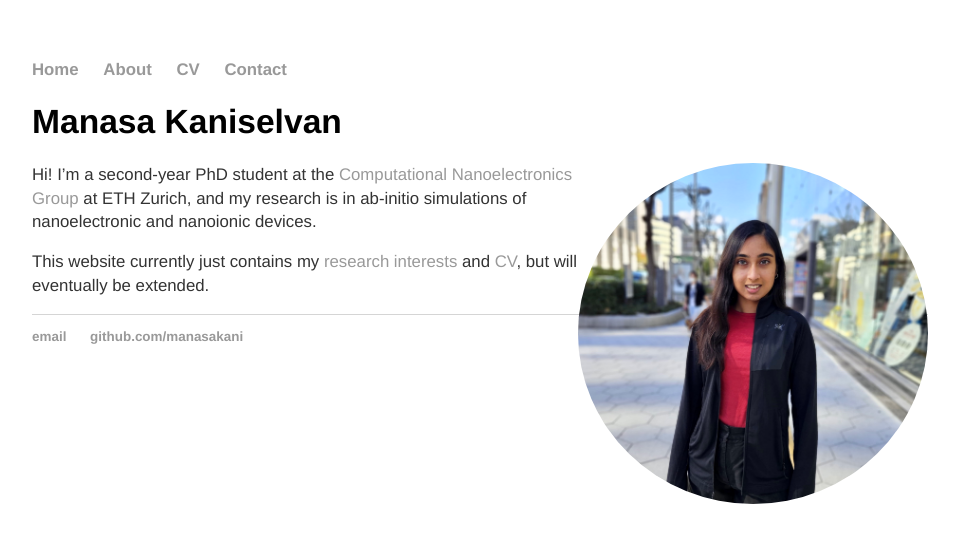
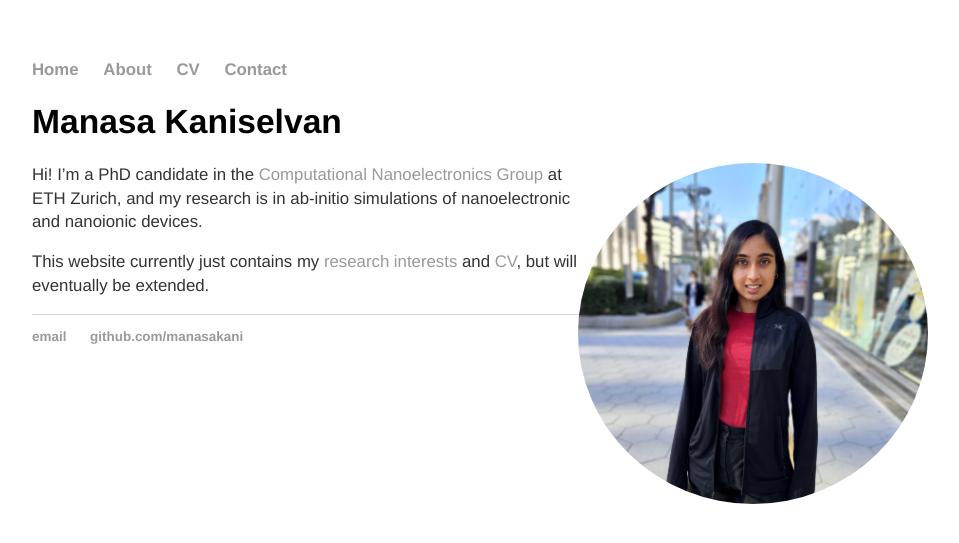
Before and after one commit to manasakani/manaskani.github.io, a Jekyll site: the page built from index.md, in a window 1280 px wide. Shown: the top 543 px of the page, without its empty margins (160-1119 px from the left). Built offline with Jekyll 4.4.1, drawn with Linux system fonts in a browser that asks for light colours; our own code applies the rules of GitHub Pages for plain Markdown files.

Commit message:
Update index.md

```diff
--- a/index.md
+++ b/index.md
@@ -9,6 +9,6 @@ output:
 # Manasa Kaniselvan
 <img align="right" src="/media/me.png" height="auto" width="350" style="border-radius:50%">
 
-Hi! I'm a second-year PhD student at the [Computational Nanoelectronics Group](https://nano-tcad.ee.ethz.ch) at ETH Zurich, and my research is in ab-initio simulations of nanoelectronic and nanoionic devices.
+Hi! I'm a PhD candidate in the [Computational Nanoelectronics Group](https://nano-tcad.ee.ethz.ch) at ETH Zurich, and my research is in ab-initio simulations of nanoelectronic and nanoionic devices.
 
 This website currently just contains my [research interests](/about) and [CV](/cv), but will eventually be extended.
```
